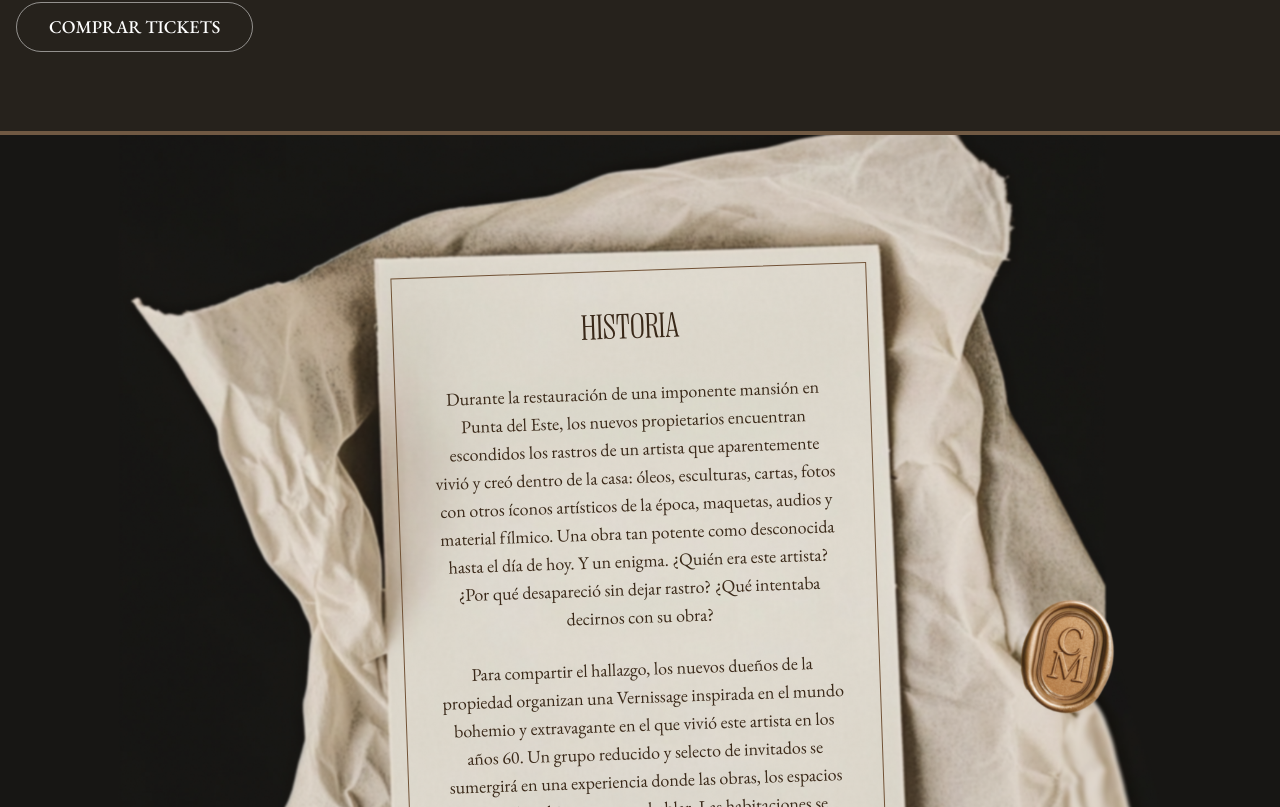
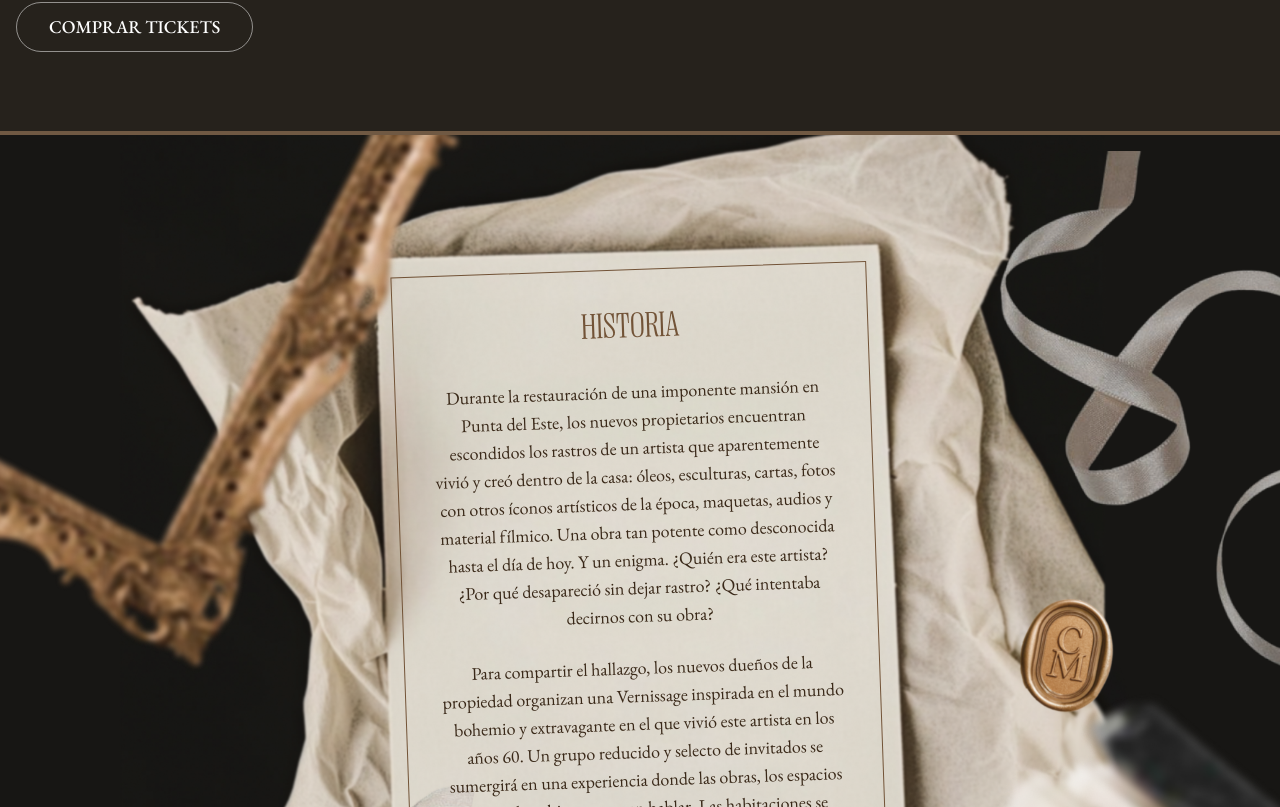
Before and after one commit to deadpine/vernissage, a Next.js app: page / in a window 1280 px wide. Shown: the part 2273-3080 px from the top of the page. Built offline with nearby package versions, Linux system fonts and the light colour scheme.

Commit message:
update history images

```diff
--- a/components/history.tsx
+++ b/components/history.tsx
@@ -1,10 +1,12 @@
 export function HistorySection() {
   return (
     <div className="bg-[#171614] text-white border-b-4 border-gold">
-      <div className="bg-[url('/images/history-bg.png')] bg-cover md:bg-contain bg-center bg-no-repeat min-h-[400px] py-[138px] md:py-[135px]">
 
-        <div className="max-w-[calc(100%-2rem)] md:max-w-[476px] space-y-6 mx-auto text-center px-7 py-8 md:p-9 border border-[#725337] rotate-[-1deg] md:rotate-[-2deg]">
-          <h2 className="text-4xl font-heading text-[#392818] mb-8">HISTORIA</h2>
+      <div className="bg-[url('/images/history-bg.png')] bg-cover md:bg-contain bg-center bg-no-repeat min-h-[400px] py-[138px] md:py-[134px] relative">
+
+        {/* papel */}
+        <div className="max-w-[calc(100%-2rem)] md:max-w-[476px] space-y-6 mx-auto text-center px-7 py-8 md:p-9 border border-[#725337] rotate-[-1deg] md:rotate-[-2deg] relative z-10">
+          <h2 className="text-4xl font-heading text-[#725337] mb-8">HISTORIA</h2>
           <p className="text-[#392818] font-serif text-lg mb-4">
             Durante la restauración de una imponente mansión en Punta del Este, los nuevos propietarios encuentran escondidos los rastros de un artista que aparentemente vivió y creó dentro de la casa: óleos, esculturas, cartas, fotos con otros íconos artísticos de la época, maquetas, audios y material fílmico. Una obra tan potente como desconocida hasta el día de hoy. Y un enigma. ¿Quién era este artista? ¿Por qué desapareció sin dejar rastro? ¿Qué intentaba decirnos con su obra?
           </p>
@@ -14,6 +16,9 @@ export function HistorySection() {
           </p>
         </div>
 
+        <img src="/images/history-left.png" alt="History" className="absolute left-0 top-0 h-full w-auto object-contain hidden lg:block" />
+        <img src="/images/history-right.png" alt="History" className="absolute right-0 top-0 h-full w-auto object-contain hidden lg:block" />
+
       </div>
     </div>
   )
```
Also changed, not shown: public/images/history-left.png.
